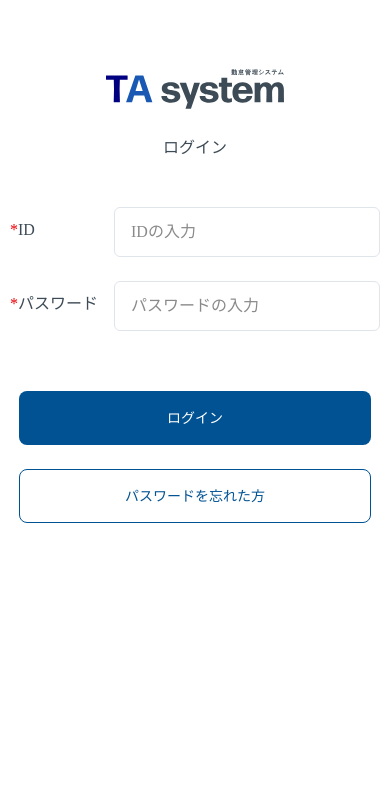
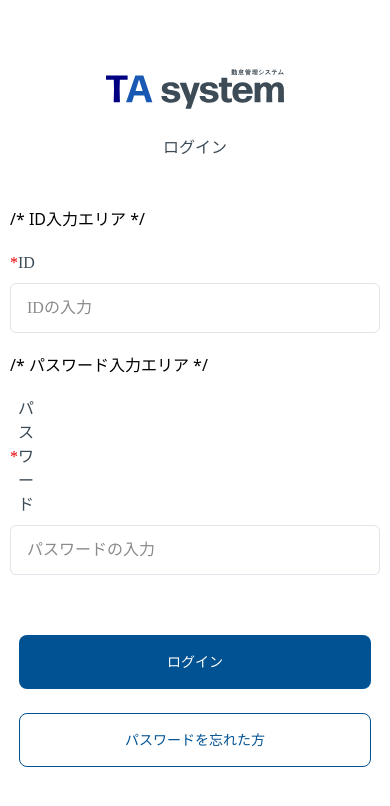
Before and after one commit to kayuiwa/TA-system, a React (Vite) app: page / in a window 390 px wide. Shown: the top 806 px of the page. Built offline with nearby package versions, Linux system fonts and the light colour scheme; the HTML template or start-up script is replaced by a standard one; a web font is replaced by a local one.

Commit message:
Fix mobile layout responsiveness

```diff
--- a/src/App.tsx
+++ b/src/App.tsx
@@ -509,32 +509,35 @@ function LoginScreen({ onLogin }: { onLogin: () => void }) {
             ログイン
           </p>
         </div>
-        <div className="flex flex-col gap-[24px] items-start w-full">
-          <div className="flex gap-[16px] items-start w-full">
-            <div className="flex items-start text-[16px] shrink-0" style={{ fontFamily: "'Noto Sans JP:Regular'" }}>
-              <span className="text-[#e80004] w-[8px] leading-[45px]">*</span>
-              <span className="text-[#3d4b56] w-[80px] leading-[45px]">ID</span>
+        <div className="flex flex-col gap-[20px] w-full box-border">
+          /* ID入力エリア */
+          <div className="flex flex-col sm:flex-row sm:items-center gap-[8px] sm:gap-[16px] w-full">
+            <div className="flex items-center text-[16px] shrink-0" style={{ fontFamily: "'Noto Sans JP:Regular'" }}>
+              <span className="text-[#e80004] w-[8px]">*</span>
+              <span className="text-[#3d4b56] w-[8px] sm:w-[80px]">ID</span>
             </div>
             <input
               type="text"
               value={id}
               onChange={(e) => setId(e.target.value)}
               placeholder="IDの入力"
-              className="bg-white border border-[#e0e4eb] rounded-[6px] flex-1 px-[16px] py-[12px] text-[16px] text-[#3d4b56] placeholder-[#8a8a8a]"
+              className="bg-white border border-[#e0e4eb] rounded-[6px] w-full sm:flex-1 px-[16px] py-[12px] text-[16px] text-[#3d4b56] placeholder-[#8a8a8a] min-w-0 box-border"
               style={{ fontFamily: "'Noto Sans JP:Regular'" }}
             />
           </div>
-          <div className="flex gap-[16px] items-start w-full">
-            <div className="flex items-start text-[16px] shrink-0" style={{ fontFamily: "'Noto Sans JP:Regular'" }}>
-              <span className="text-[#e80004] w-[8px] leading-[45px]">*</span>
-              <span className="text-[#3d4b56] w-[80px] leading-[45px]">パスワード</span>
+
+          /* パスワード入力エリア */
+          <div className="flex flex-col sm:flex-row sm:items-center gap-[8px] sm:gap-[16px] w-full">
+            <div className="flex items-center text-[16px] shrink-0" style={{ fontFamily: "'Noto Sans JP:Regular'" }}>
+              <span className="text-[#e80004] w-[8px]">*</span>
+              <span className="text-[#3d4b56] w-[8px] sm:w-[80px]">パスワード</span>
             </div>
             <input
               type="password"
               value={password}
               onChange={(e) => setPassword(e.target.value)}
               placeholder="パスワードの入力"
-              className="bg-white border border-[#e0e4eb] rounded-[6px] flex-1 px-[16px] py-[12px] text-[16px] text-[#3d4b56] placeholder-[#8a8a8a]"
+              className="bg-white border border-[#e0e4eb] rounded-[6px] w-full sm:flex-1 px-[16px] py-[12px] text-[16px] text-[#3d4b56] placeholder-[#8a8a8a] min-w-0 box-border"
               style={{ fontFamily: "'Noto Sans JP:Regular'" }}
             />
           </div>
```
